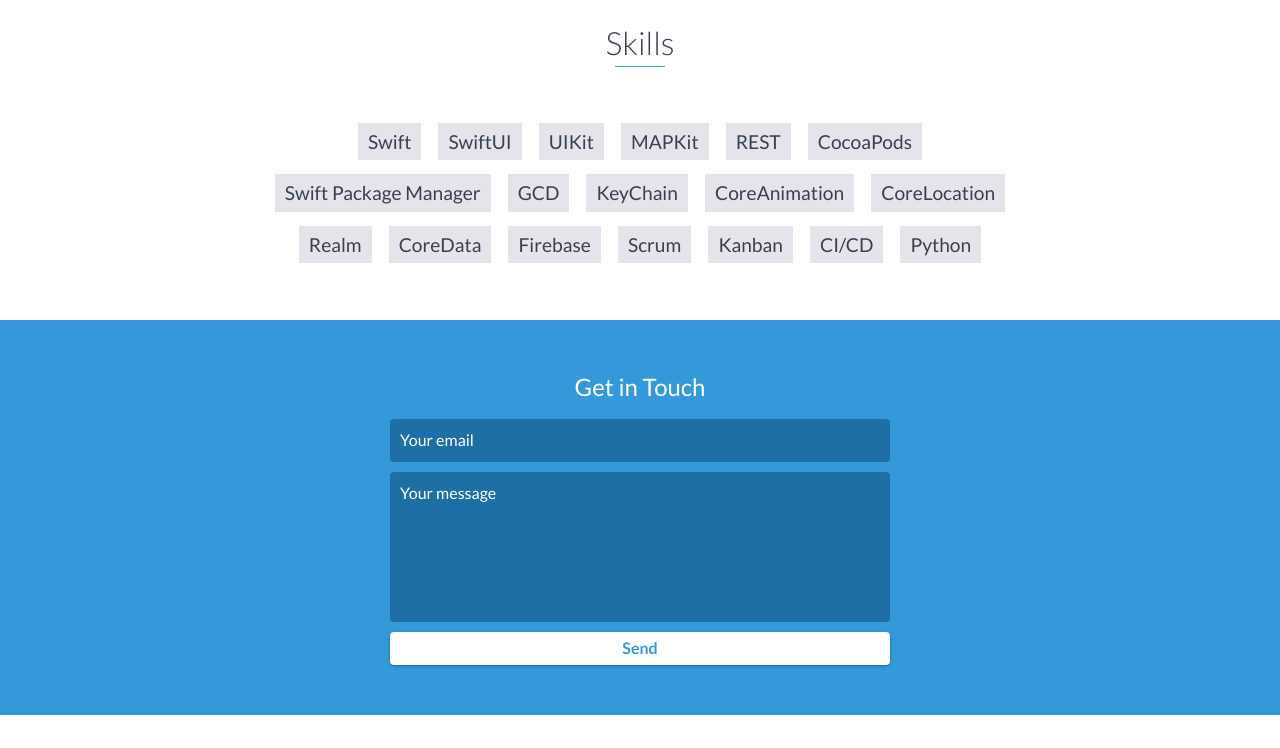
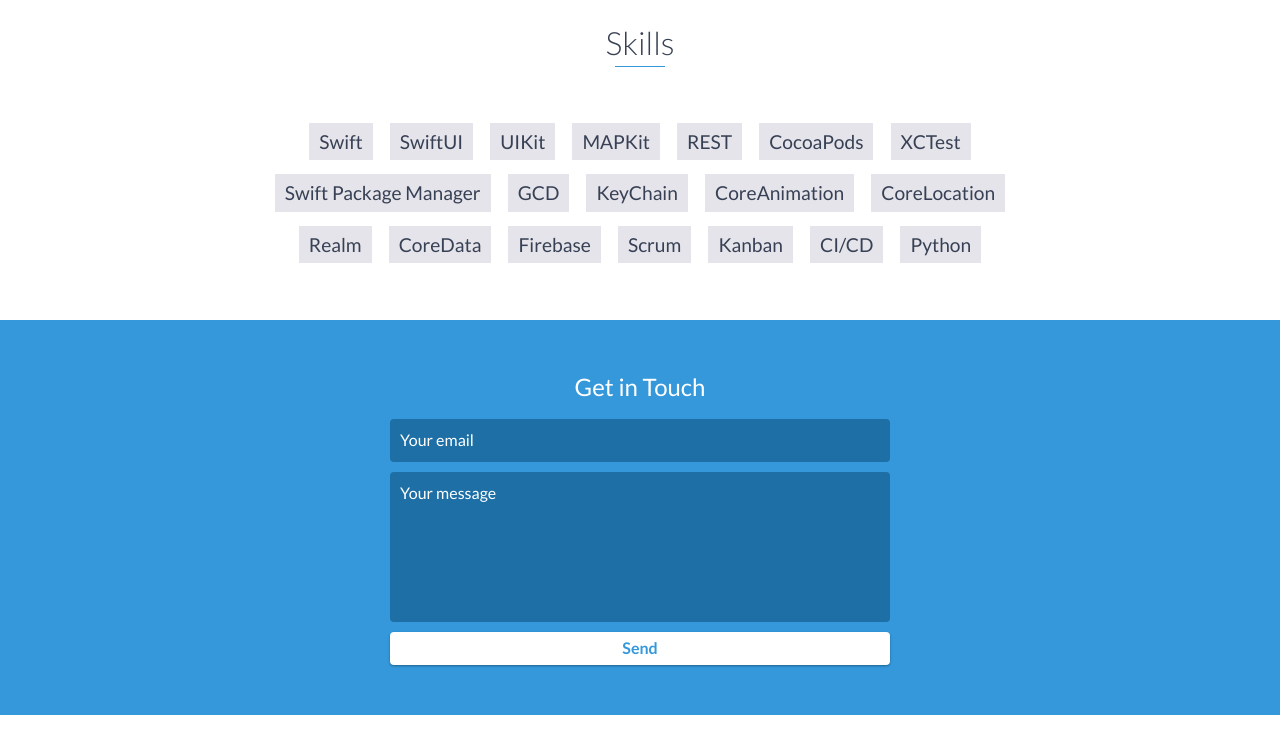
Before and after one commit to MarioArambula10/marioarambula10.github.io, a website: page index.html in a window 1280 px wide. Shown: the part 3640-4388 px from the top of the page. Drawn offline with nearby package versions, Linux system fonts and the light colour scheme.

Commit message:
[ADD] Skill

```diff
--- a/index.html
+++ b/index.html
@@ -208,6 +208,7 @@
         	<li>MAPKit</li>
         	<li>REST</li>
         	<li>CocoaPods</li>
+        	<li>XCTest</li>
         	<li>Swift Package Manager</li>
         	<li>GCD</li>
         	<li>KeyChain</li>
```
